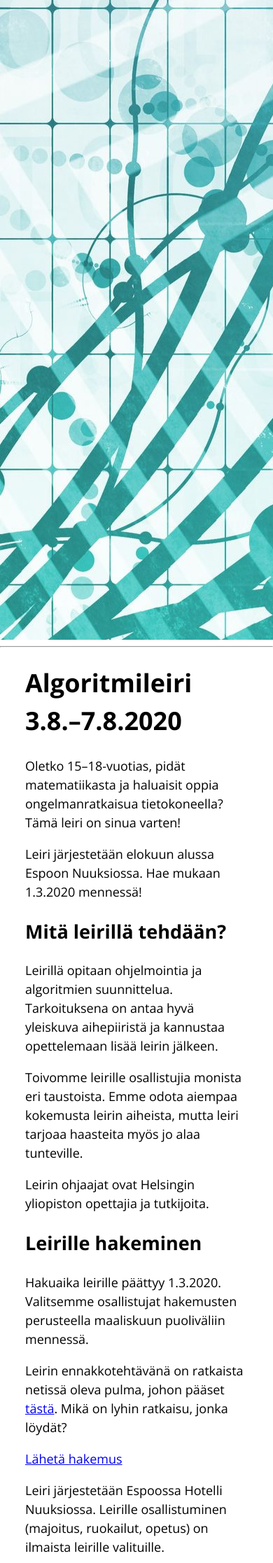
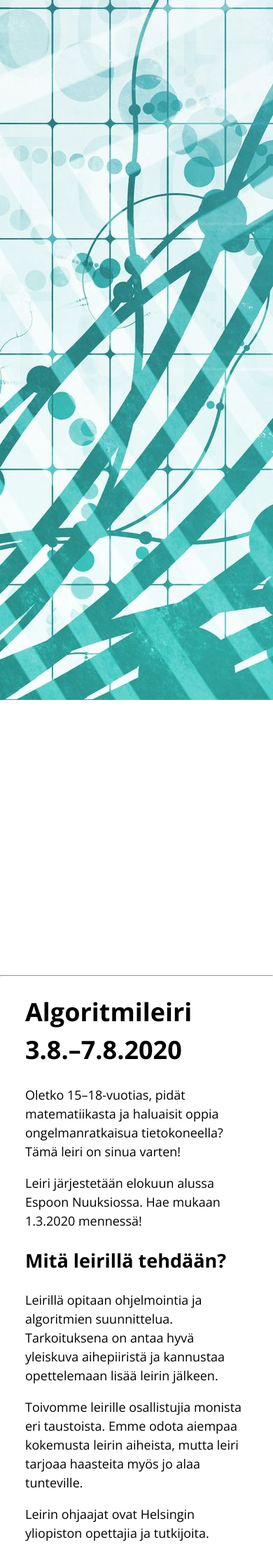
Before and after one commit to millakortelainen/leiri2020, a Jekyll site: the page built from index.md, in a window 390 px wide. Shown: the part 647-2880 px from the top of the page at 70% size. Built offline with Jekyll 4.4.1, drawn with Linux system fonts in a browser that asks for light colours.

Commit message:
otsikko korjaus

```diff
--- a/_sass/_base.scss
+++ b/_sass/_base.scss
@@ -57,6 +57,8 @@
     display: inline;
  }
 
- .image{
-     width: 100px;
+ @media screen and (max-width: 500px) {
+     .header {
+         height: 40%;
+     }
  }
```
